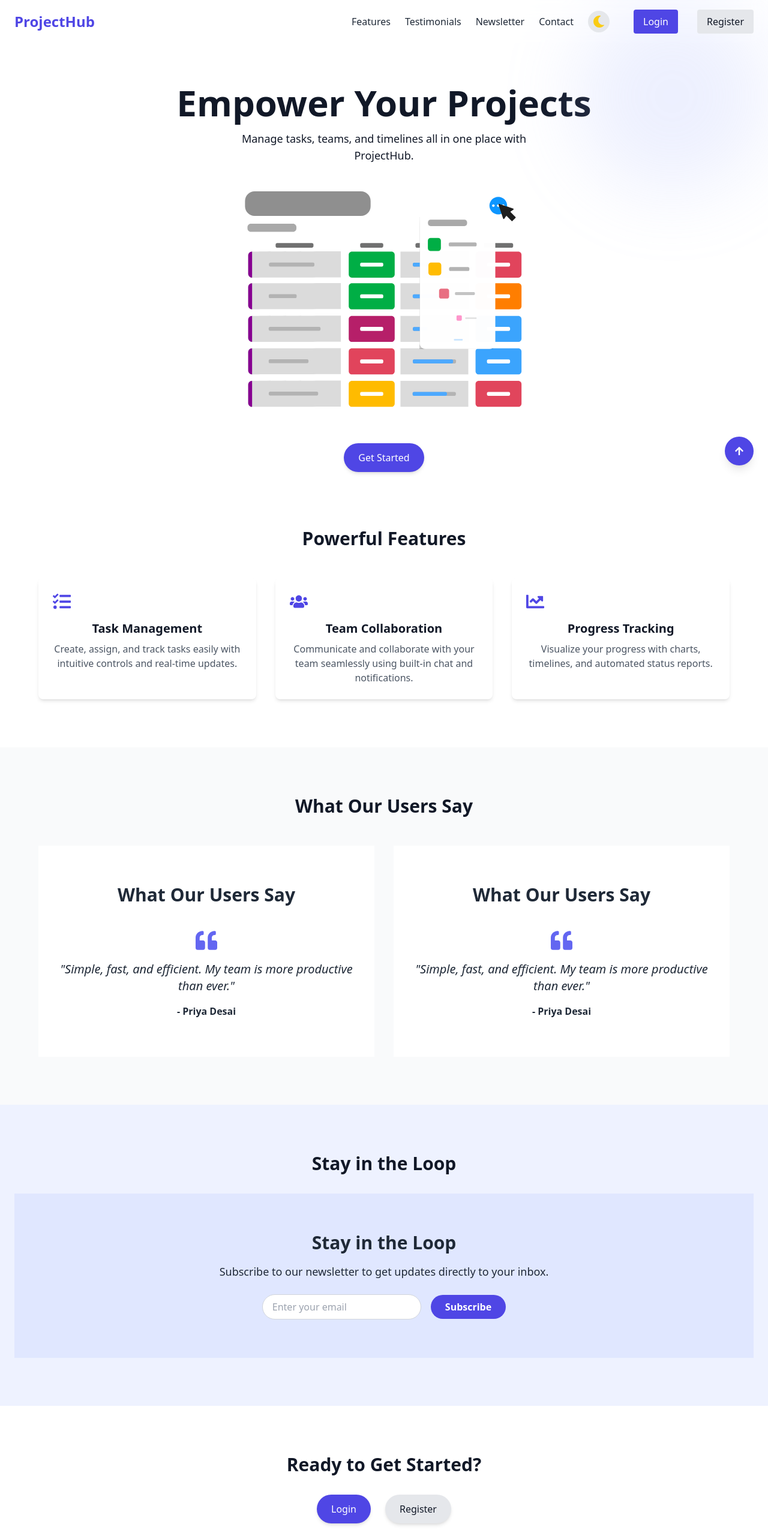
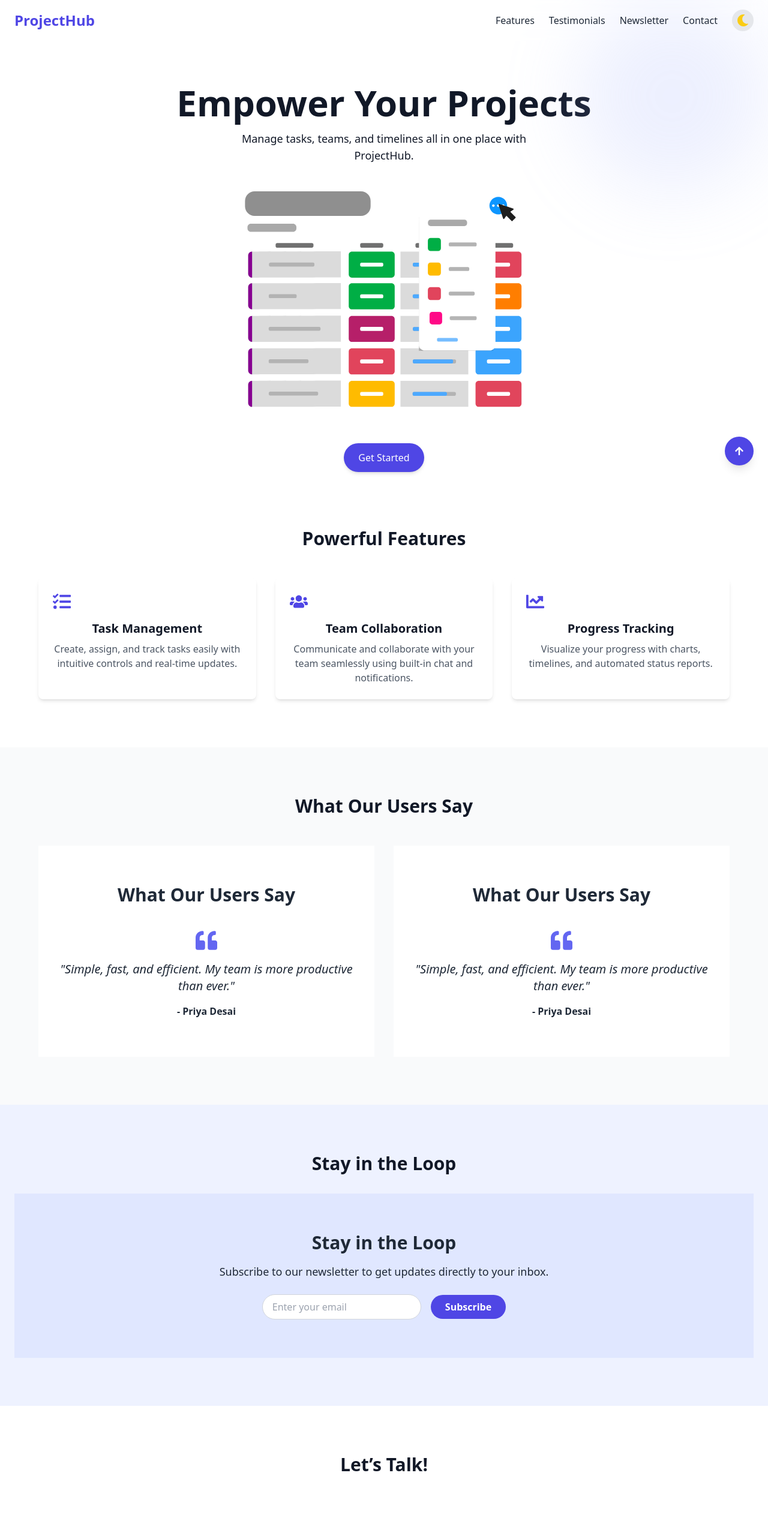
Before and after one commit to gauranshahuja/project-management-tool, a React (Vite) app in the folder client/: page / in a window 1280 px wide. Shown: the top 2561 px of the page at 60% size. Built offline with nearby package versions, Linux system fonts and the light colour scheme.

Commit message:
feat: refactor Navbar and LandingPage components to remove authentication modal and related functionality

```diff
--- a/client/src/components/Navbar.jsx
+++ b/client/src/components/Navbar.jsx
@@ -3,7 +3,7 @@ import { Link } from "react-scroll";
 import { FaBars, FaTimes } from "react-icons/fa";
 import DarkModeToggle from "./DarkModeToggle";
 
-const Navbar = ({ onAuthOpen }) => {
+const Navbar = () => {
   const [menuOpen, setMenuOpen] = useState(false);
   const [isScrolled, setIsScrolled] = useState(false);
 
@@ -52,19 +52,6 @@ const Navbar = ({ onAuthOpen }) => {
           ))}
 
           <DarkModeToggle />
-
-          <button
-            onClick={() => onAuthOpen("login")}
-            className="ml-4 px-4 py-2 bg-indigo-600 text-white rounded hover:bg-indigo-700 transition"
-          >
-            Login
-          </button>
-          <button
-            onClick={() => onAuthOpen("register")}
-            className="ml-2 px-4 py-2 bg-gray-200 dark:bg-gray-700 text-gray-900 dark:text-white rounded hover:bg-gray-300 dark:hover:bg-gray-600 transition"
-          >
-            Register
-          </button>
         </nav>
 
         {/* Mobile Menu Toggle */}
@@ -95,25 +82,6 @@ const Navbar = ({ onAuthOpen }) => {
           ))}
 
           <DarkModeToggle />
-
-          <button
-            onClick={() => {
-              toggleMenu();
-              onAuthOpen("login");
-            }}
-            className="block w-full px-4 py-2 bg-indigo-600 text-white rounded hover:bg-indigo-700 transition"
-          >
-            Login
-          </button>
-          <button
-            onClick={() => {
-              toggleMenu();
-              onAuthOpen("register");
-            }}
-            className="block w-full px-4 py-2 bg-gray-200 dark:bg-gray-700 text-gray-900 dark:text-white rounded hover:bg-gray-300 dark:hover:bg-gray-600 transition"
-          >
-            Register
-          </button>
         </div>
       )}
     </header>
--- a/client/src/pages/LandingPage.jsx
+++ b/client/src/pages/LandingPage.jsx
@@ -1,12 +1,12 @@
 // src/pages/LandingPage.jsx
 
-import { useEffect, useState } from "react";
+import { useEffect } from "react";
+import { useNavigate } from "react-router-dom";
 import Navbar from "../components/Navbar";
 import FeatureSection from "../components/FeatureSection";
 import ContactForm from "../components/ContactForm";
 import Newsletter from "../components/Newsletter";
 import TestimonialCard from "../components/Testimonials";
-import AuthModal from "../components/AuthModal";
 import Lottie from "lottie-react";
 import animationData from "../assets/animations/project-animation.json";
 import { motion } from "framer-motion";
@@ -15,33 +15,22 @@ import "aos/dist/aos.css";
 import { FaArrowUp } from "react-icons/fa";
 
 const LandingPage = () => {
-  const [showAuthModal, setShowAuthModal] = useState(false);
-  const [authMode, setAuthMode] = useState("login");
+  const navigate = useNavigate();
 
   useEffect(() => {
     AOS.init({ duration: 1000 });
   }, []);
 
-  const openAuthModal = (mode) => {
-    setAuthMode(mode);
-    setShowAuthModal(true);
-  };
-
-  const closeAuthModal = () => {
-    setShowAuthModal(false);
+  const handleGetStarted = () => {
+    navigate("/home");
   };
 
   return (
     <div className="relative">
-      {/* Blur Background */}
-      {showAuthModal && (
-        <div className="fixed inset-0 bg-black bg-opacity-40 backdrop-blur-sm z-40" onClick={closeAuthModal} />
-      )}
-
       {/* Main Content */}
-      <div className={`relative z-50`}>
+      <div className="relative z-50">
         <div id="top" />
-        <Navbar onAuthOpen={openAuthModal} />
+        <Navbar />
 
         {/* Hero Section */}
         <section className="min-h-screen flex flex-col justify-center items-center text-center px-6 pt-32">
@@ -68,7 +57,7 @@ const LandingPage = () => {
           </div>
 
           <motion.button
-            onClick={() => openAuthModal("login")}
+            onClick={handleGetStarted}
             whileHover={{ scale: 1.05 }}
             className="mt-2 inline-block px-6 py-3 bg-indigo-600 text-white rounded-full shadow-md hover:bg-indigo-700 transition"
           >
@@ -115,27 +104,6 @@ const LandingPage = () => {
           <Newsletter />
         </section>
 
-        {/* Auth Section CTA */}
-        <section id="auth" className="relative z-10 py-20 px-6 bg-white dark:bg-gray-900">
-          <h2 className="text-3xl font-bold text-center mb-8" data-aos="fade-up">
-            Ready to Get Started?
-          </h2>
-          <div className="flex justify-center gap-6">
-            <button
-              onClick={() => openAuthModal("login")}
-              className="px-6 py-3 bg-indigo-600 text-white rounded-full shadow-md hover:bg-indigo-700 transition"
-            >
-              Login
-            </button>
-            <button
-              onClick={() => openAuthModal("register")}
-              className="px-6 py-3 bg-gray-200 dark:bg-gray-700 text-gray-900 dark:text-white rounded-full shadow-md hover:bg-gray-300 dark:hover:bg-gray-600 transition"
-            >
-              Register
-            </button>
-          </div>
-        </section>
-
         {/* Contact Section */}
         <section id="contact" className="relative z-10 py-20 px-6 bg-white dark:bg-gray-900">
           <h2 className="text-3xl font-bold text-center mb-8" data-aos="fade-up">
@@ -157,13 +125,6 @@ const LandingPage = () => {
           © {new Date().getFullYear()} ProjectHub. All rights reserved.
         </footer>
       </div>
-
-      {/* Auth Modal */}
-      {showAuthModal && (
-        <div className="fixed inset-0 z-50 flex justify-center items-center">
-          <AuthModal mode={authMode} onClose={closeAuthModal} />
-        </div>
-      )}
     </div>
   );
 };
```
